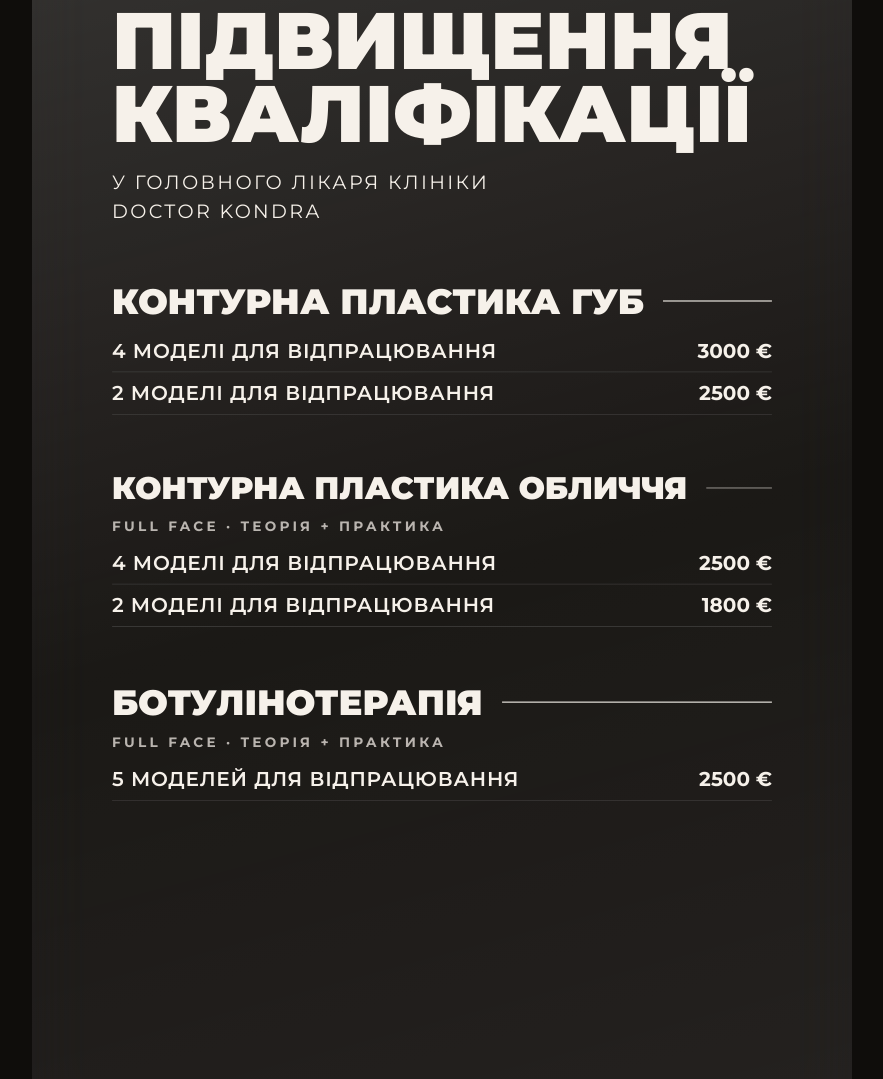
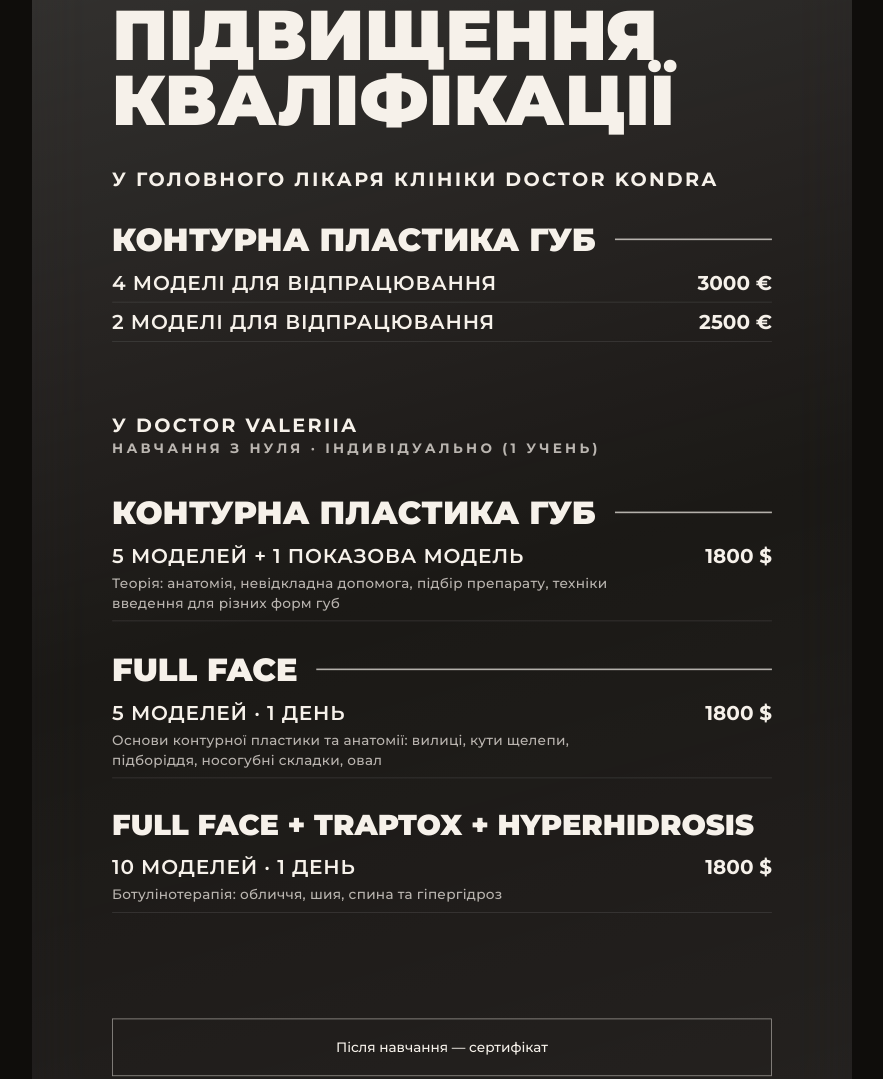
Before and after one commit to MarchelVideo/kondra-price, a plain HTML site: page index.html in a window 1280 px wide. Shown: the part 9367-10446 px from the top of the page, without its empty margins (198-1081 px from the left). Drawn offline with Linux system fonts and the light colour scheme.

Commit message:
Training page: keep Kondra lips course, add Doctor Valeriia courses
Co-Authored-By: Claude Opus 5.5 <noreply@anthropic.com>
Claude-Session: https://claude.ai/code/session_01DawK2hMuhCoN6nHoy7z5k1

```diff
--- a/index.html
+++ b/index.html
@@ -186,6 +186,11 @@ main{display:grid;gap:clamp(28px,5vw,56px);padding-bottom:clamp(48px,8vw,96px)}
 #s-training .lb{font-size:17px;margin:4px 0 10px}
 #s-training .r{padding:11px 0;border-bottom:1px solid rgba(128,128,128,.28)}
 #s-training .r span,#s-training .r b{font-size:25px}
+#s-training .who{margin-top:44px;font-weight:700;font-size:24px;letter-spacing:.12em;text-transform:uppercase}
+#s-training .sh{margin:40px 0 10px}
+#s-training .sh h2{font-size:40px}
+#s-training .r small{white-space:normal;font-size:17px;line-height:1.45;margin-top:8px;max-width:660px}
+#s-training .r{padding:9px 0}
 /* glass recolor: same fonts and layout as the print sheets, light text on glass */
 .frame .pg{background:transparent!important;color:var(--text)!important}
 .frame .sh i{background:rgba(246,241,234,.7)!important}
@@ -449,21 +454,22 @@ html{scroll-behavior:smooth}
 </div></div></article>
 <article class="sheet" id="training" aria-label="Навчання"><div class="frame"><div class="pg" id="s-training">
 <div class="logo"><b>KONDRA</b><span>clinic</span></div>
-<h1 class="t" style="font-size:100px">ПІДВИЩЕННЯ<br>КВАЛІФІКАЦІЇ</h1>
-<div class="sub">у Головного лікаря клініки<br>Doctor Kondra</div>
+<h1 class="t" style="font-size:88px">ПІДВИЩЕННЯ<br>КВАЛІФІКАЦІЇ</h1>
 
+<div class="who">у Головного лікаря клініки Doctor Kondra</div>
 <div class="sh"><h2>Контурна пластика губ</h2><i></i></div>
 <div class="r"><span>4 моделі для відпрацювання</span><b>3000 €</b></div>
 <div class="r"><span>2 моделі для відпрацювання</span><b>2500 €</b></div>
 
-<div class="sh"><h2 style="font-size:39px;white-space:nowrap">Контурна пластика обличчя</h2><i></i></div>
-<div class="lb">Full face · Теорія + практика</div>
-<div class="r"><span>4 моделі для відпрацювання</span><b>2500 €</b></div>
-<div class="r"><span>2 моделі для відпрацювання</span><b>1800 €</b></div>
-
-<div class="sh"><h2>Ботулінотерапія</h2><i></i></div>
-<div class="lb">Full face · Теорія + практика</div>
-<div class="r"><span>5 моделей для відпрацювання</span><b>2500 €</b></div>
+<div class="who" style="margin-top:90px">у Doctor Valeriia</div>
+<div class="lb">Навчання з нуля · індивідуально (1 учень)</div>
+<div class="sh"><h2>Контурна пластика губ</h2><i></i></div>
+<div class="r"><span>5 моделей + 1 показова модель<small>Теорія: анатомія, невідкладна допомога, підбір препарату, техніки введення для різних форм губ</small></span><b>1800 $</b></div>
+<div class="sh"><h2>Full face</h2><i></i></div>
+<div class="r"><span>5 моделей · 1 день<small>Основи контурної пластики та анатомії: вилиці, кути щелепи, підборіддя, носогубні складки, овал</small></span><b>1800 $</b></div>
+<div class="sh"><h2 style="font-size:36px;white-space:nowrap">Full face + Traptox + Hyperhidrosis</h2><i></i></div>
+<div class="r"><span>10 моделей · 1 день<small>Ботулінотерапія: обличчя, шия, спина та гіпергідроз</small></span><b>1800 $</b></div>
+<div class="nt" style="margin-top:auto;text-align:center">Після навчання — сертифікат</div>
 
 </div></div></article>
 </main>
```
